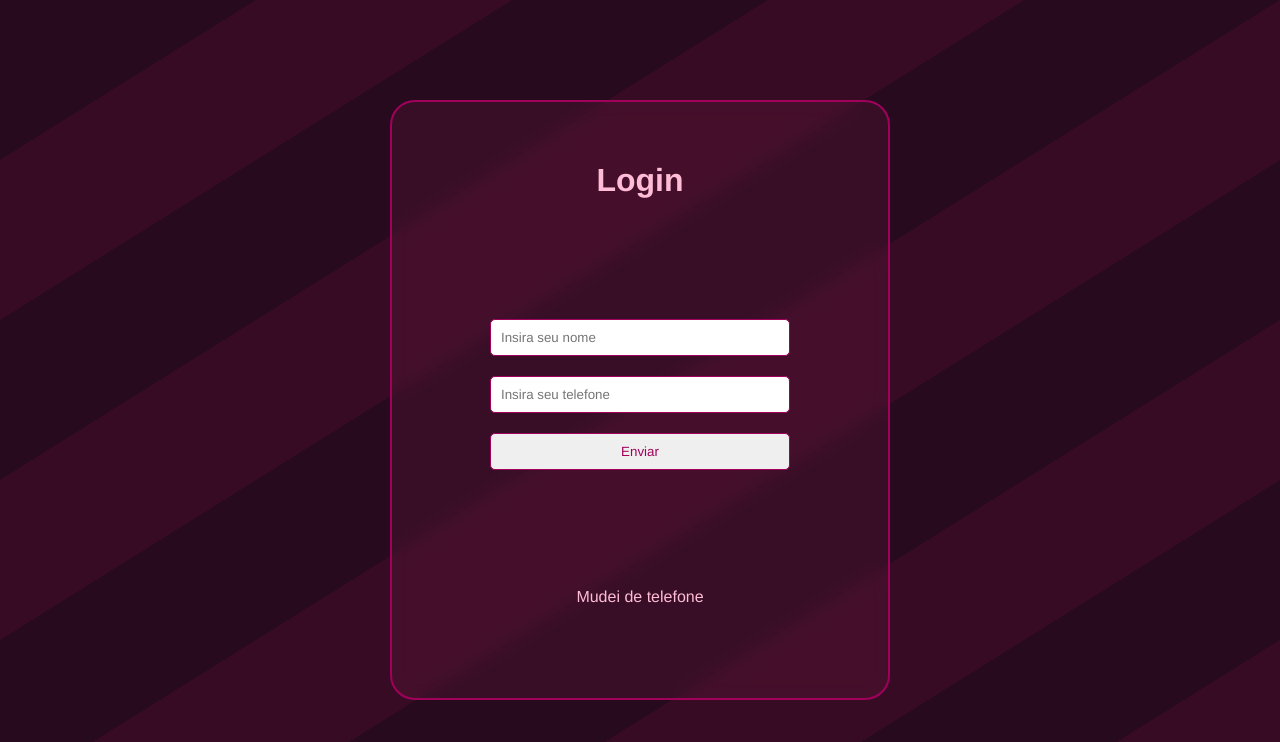
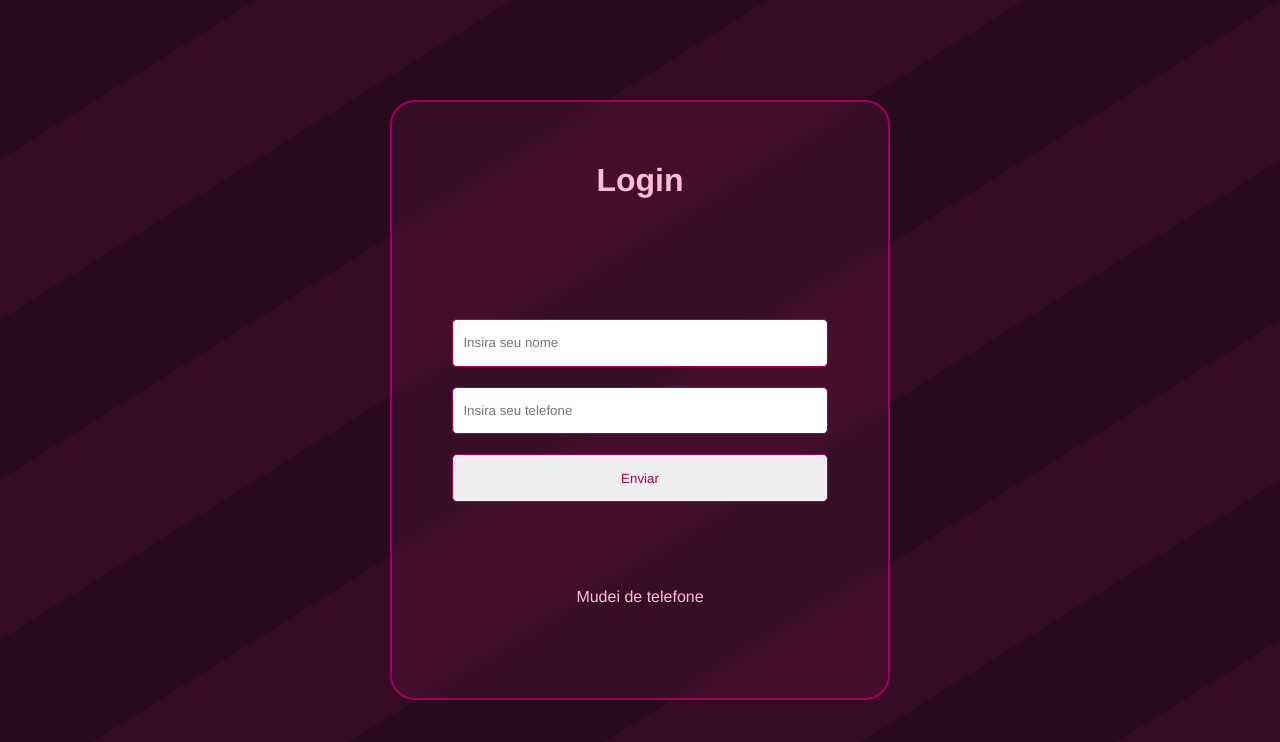
Before and after one commit to Secretaria-Gestao/TCC-ETEC, a Flask app: page / in a window 1280 px wide. Shown: the top 742 px of the page. Run offline with Flask 3, Linux system fonts and the light colour scheme.

Commit message:
Convert form to grid and center inputs

```diff
--- a/site/static/css/style.css
+++ b/site/static/css/style.css
@@ -41,8 +41,6 @@ main{
 
 input, select, option{
     color: var(--border-color-cadastro);
-    width: 100%;
-    max-width: 300px;
     padding: 10px;
     margin-top: 20px;
     border-radius: 5px;
@@ -59,6 +57,17 @@ input, select, option{
     font-size: large;
 }
 
+#cadastro_form{
+    display: grid;
+    grid-column: 1fr;
+}
+
+#cadastro_form input{
+    width: 100%;
+    max-width: 400px;
+    justify-self: center;
+}
+
 select:nth-child(1){
     text-align: center;
 }
--- a/site/templates/index.html
+++ b/site/templates/index.html
@@ -13,7 +13,7 @@
 
       <br /><br />
 
-      <form action="/" method="post">
+      <form action="/" id="cadastro_form" method="post">
         <input type="text" name="nome" placeholder="Insira seu nome" />
         <input type="tel" name="numero" placeholder="Insira seu telefone" />
         <input type="submit" value="Enviar" />
```
